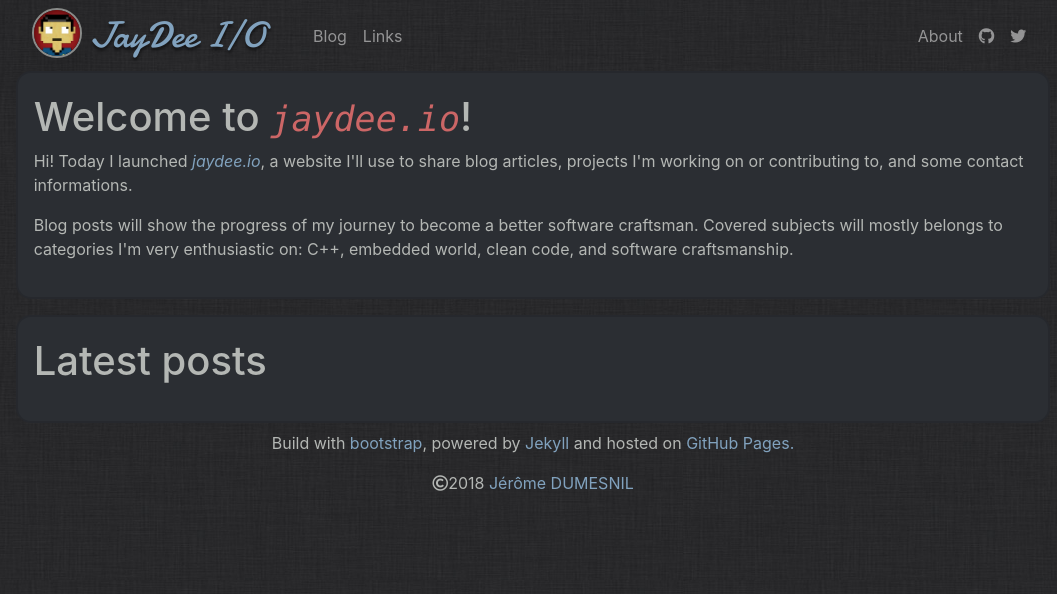
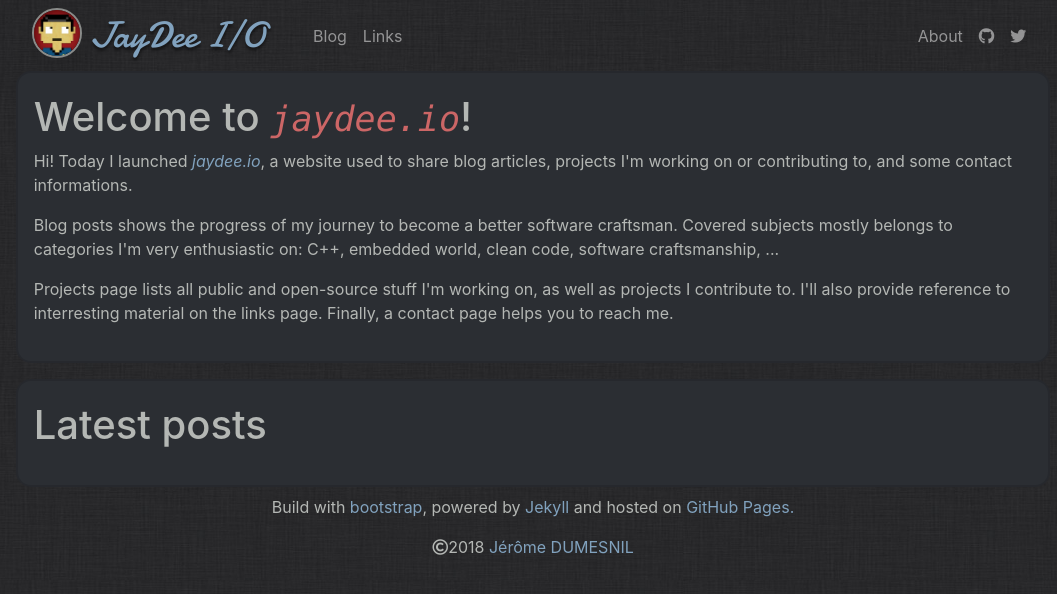
Before and after one commit to jaydee-io/jaydee-io.github.io, a Jekyll site: the page built from index.html, in a window 1280 px wide. Shown: the top 594 px of the page, without its empty margins (107-1164 px from the left). Built offline with Jekyll 4.4.1, drawn with Linux system fonts in a browser that asks for light colours; nearby versions of some CDN libraries; Markdown is read by kramdown in place of the engine named in the settings.

```diff
--- a/_layouts/post.html
+++ b/_layouts/post.html
@@ -6,7 +6,7 @@ layout: default
         <h1 class="card-title">{{ page.title }}</h1>
         <h6 class="card-subtitle font-italic mb-4 text-muted"><div class="far fa-calendar-alt"></div> Published {{ page.date | date_to_string: "ordinal", "US" }}</h6>
 
-        <div class="post card-text">
+        <div class="post card-text text-justify">
         {{ content }}
         </div>
     </div>
--- a/index.html
+++ b/index.html
@@ -4,8 +4,21 @@ layout: default
 <div class="card mb-3">
   <div class="card-body px-1 px-md-3">
     <h1>Welcome to <i><code>jaydee.io</code></i>!</h1>
-    <p>Hi! Today I launched <a href="http://jaydee.io"><i>jaydee.io</i></a>, a website I'll use to share blog articles, projects I'm working on or contributing to, and some contact informations.</p>
-    <p>Blog posts will show the progress of my journey to become a better software craftsman. Covered subjects will mostly belongs to categories I'm very enthusiastic on: C++, embedded world, clean code, and software craftsmanship.</p>
+    <p>
+      Hi! Today I launched <a href="http://jaydee.io"><i>jaydee.io</i></a>,
+      a website used to share blog articles, projects I'm working on or contributing to,
+      and some contact informations.
+    </p>
+    <p>
+      Blog posts shows the progress of my journey to become a better software craftsman.
+      Covered subjects mostly belongs to categories I'm very enthusiastic on: C++, embedded world,
+      clean code, software craftsmanship, ...
+    </p>
+    <p>
+      Projects page lists all public and open-source stuff I'm working on, as well as projects I
+      contribute to. I'll also provide reference to interresting material on the links page.
+      Finally, a contact page helps you to reach me.
+    </p>
   </div>
 </div>
 
```
Also changed, not shown: about/index.html (+5 -5 lines).
